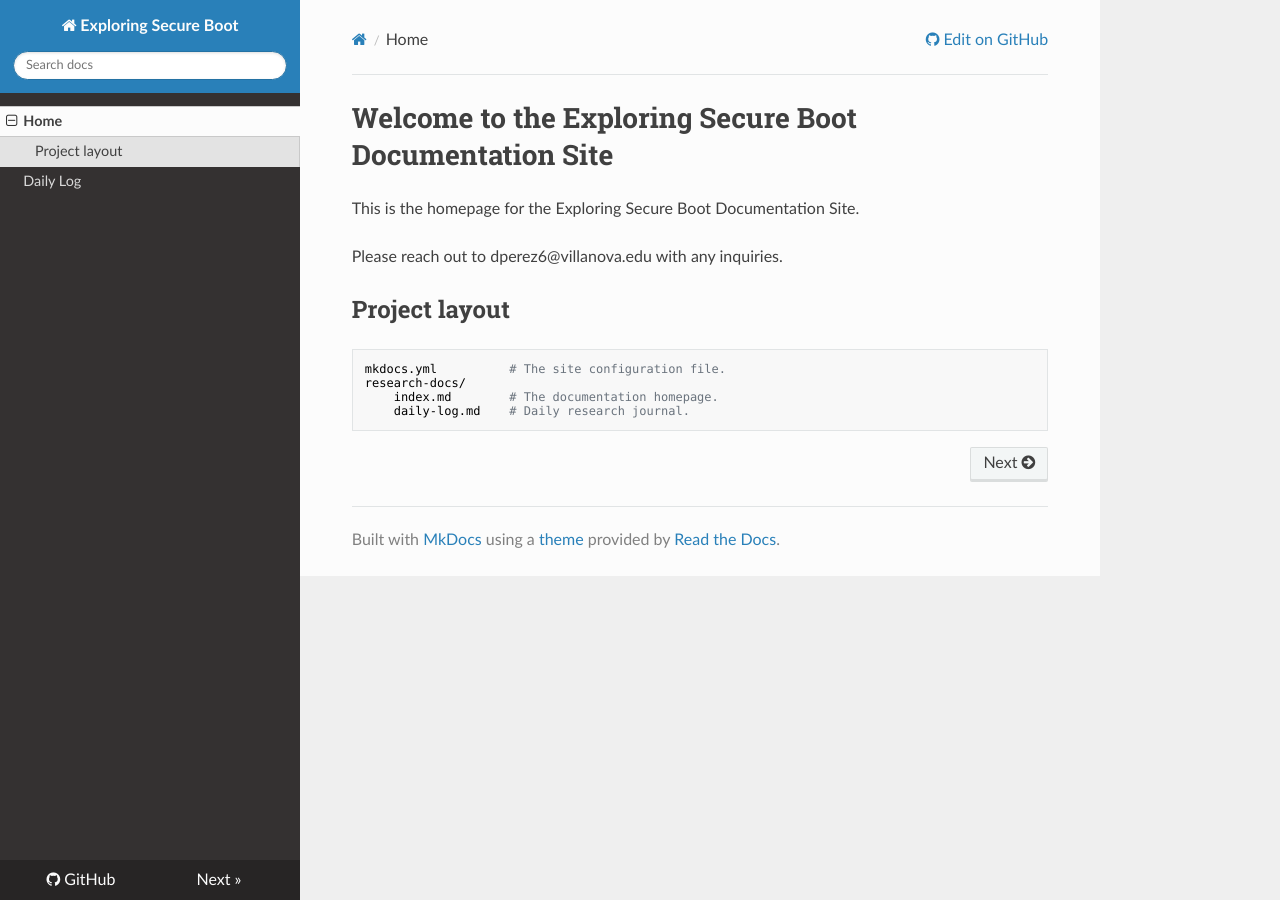
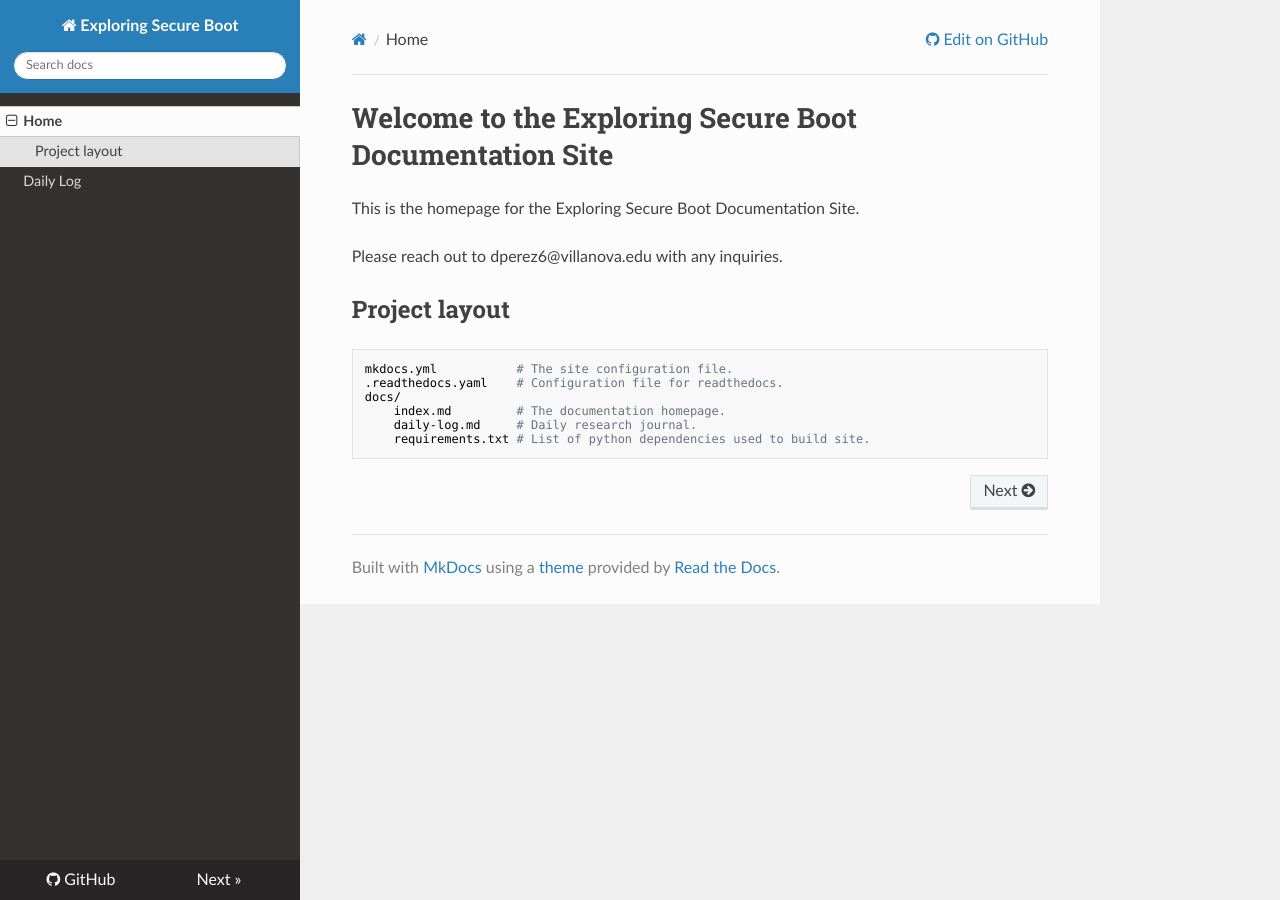
Before and after one commit to Galactius/exploring-secure-boot, an MkDocs documentation site: the page built from docs/index.md, in a window 1280 px wide. Built offline with MkDocs 1.6.1, drawn with Linux system fonts in a browser that asks for light colours; nearby versions of some CDN libraries.

Commit message:
Updated site, fixed deployment issues

```diff
--- a/docs/index.md
+++ b/docs/index.md
@@ -6,7 +6,9 @@ Please reach out to dperez6@villanova.edu with any inquiries.
 
 ## Project layout
 
-    mkdocs.yml          # The site configuration file.
-    research-docs/
-        index.md        # The documentation homepage.
-        daily-log.md    # Daily research journal.
+    mkdocs.yml           # The site configuration file.
+    .readthedocs.yaml    # Configuration file for readthedocs.
+    docs/
+        index.md         # The documentation homepage.
+        daily-log.md     # Daily research journal.
+        requirements.txt # List of python dependencies used to build site.
```
Also changed, not shown: docs/daily-log.md (+3 -1 lines).
